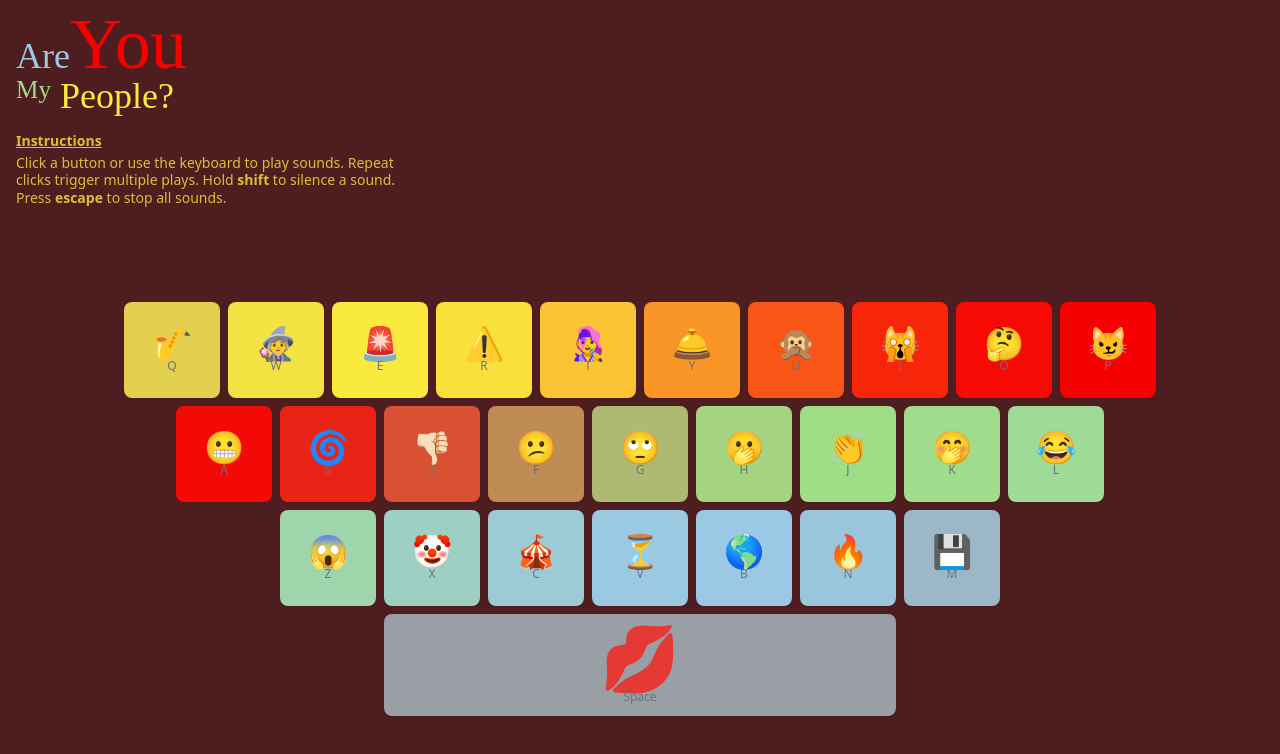
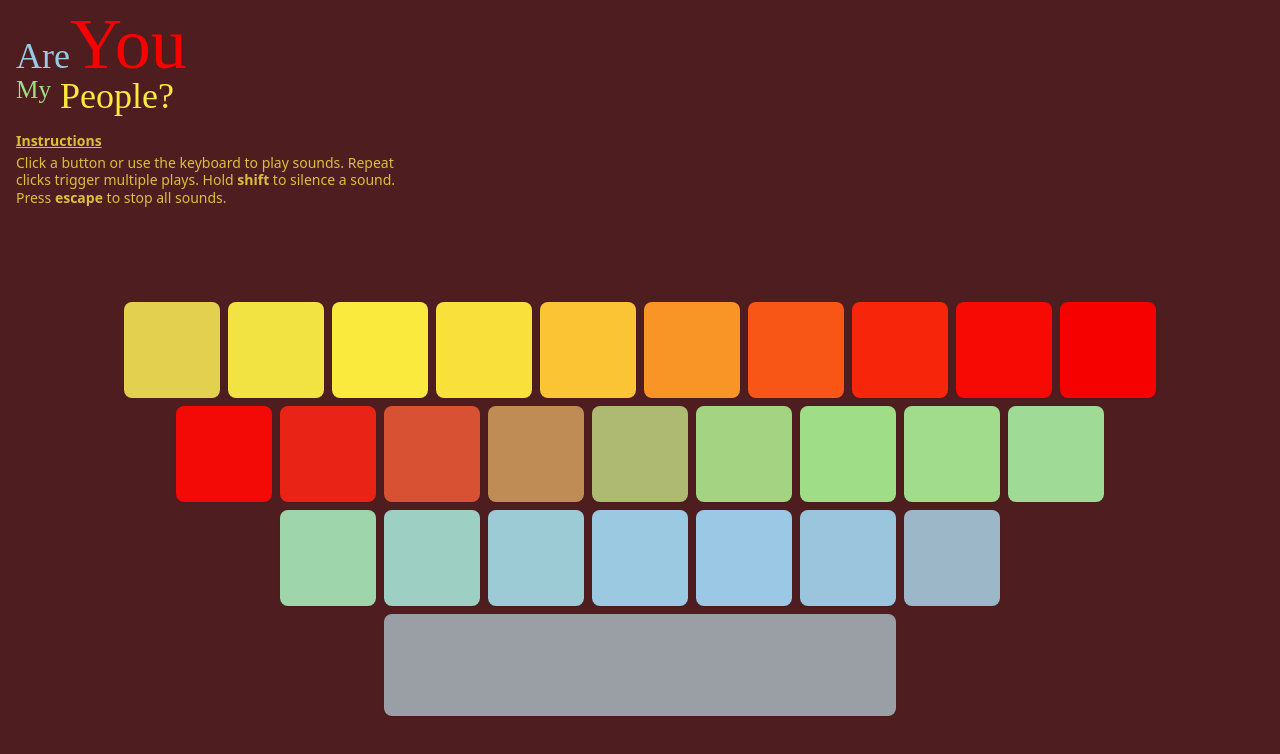
Before and after one commit to tylerpaige/are-you-my-people, a Vue app: page / in a window 1280 px wide. Shown: the top 754 px of the page. Built offline with nearby package versions, Linux system fonts and the light colour scheme; a web font is replaced by a local one.

Commit message:
Even better loading animations

```diff
--- a/src/components/Key.vue
+++ b/src/components/Key.vue
@@ -55,6 +55,10 @@ function settleToFinalKeyBg() {
       backgroundColor: 'rgba(235, 238, 210, 1)',
       duration: 0.6,
       ease: 'power1.inOut',
+      onComplete: () => {
+        // Let Tailwind-controlled classes own the final background color
+        target.style.removeProperty('background-color');
+      },
     });
   }
   loadingAnimationStopped.value = true;
@@ -151,6 +155,8 @@ function onClick(e: MouseEvent) {
       centerLabel ? 'text-center' : 'text-left',
       shiftHeld && !disabled
         ? ' bg-key-shift hover:bg-key-shift/90 active:bg-key-shift/80 ring-2 ring-key-shift/50'
+        : loadingAnimationStopped
+          ? ' bg-key-bg hover:bg-key-bg/90 active:bg-key-bg/80'
           : ' bg-key-bg/20 hover:bg-key-bg/90 active:bg-key-bg/80',
     ]"
     :disabled="disabled"
@@ -172,15 +178,27 @@ function onClick(e: MouseEvent) {
       </span>
     </template>
     <template v-else>
+      <div
+        class="relative z-10 flex flex-col items-center"
+        :style="{
+          opacity: !animateLoading || loadingAnimationStopped ? 1 : 0,
+          transition: 'opacity 0.4s ease-out',
+          transitionDelay:
+            animateLoading && loadingAnimationStopped
+              ? `${loadingDelayMs}ms`
+              : '0s',
+        }"
+      >
         <span
-        class="relative z-10 font-medium text-gray-800 [font-size:clamp(0.5rem,45cqw,4rem)] leading-none"
+          class="font-medium text-gray-800 [font-size:clamp(0.5rem,45cqw,4rem)] leading-none"
           >{{ label }}</span
         >
         <span
           v-if="sublabel && !(shiftHeld && !disabled)"
-        class="relative z-10 truncate text-xs text-gray-500"
+          class="truncate text-xs text-gray-500"
           >{{ sublabel }}</span
         >
+      </div>
       <span
         v-if="shiftHeld && !disabled"
         class="relative z-10 text-xs font-medium"
```
Lines whose indentation alone changed are shown as unchanged.
